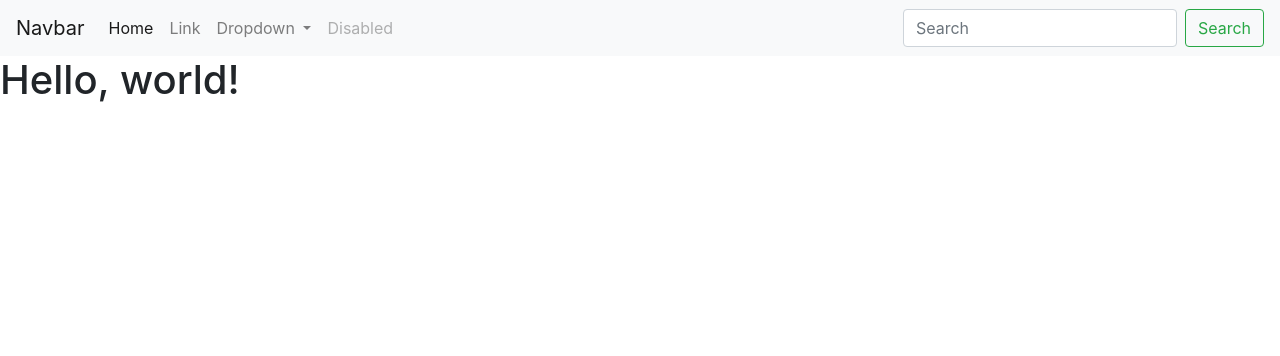
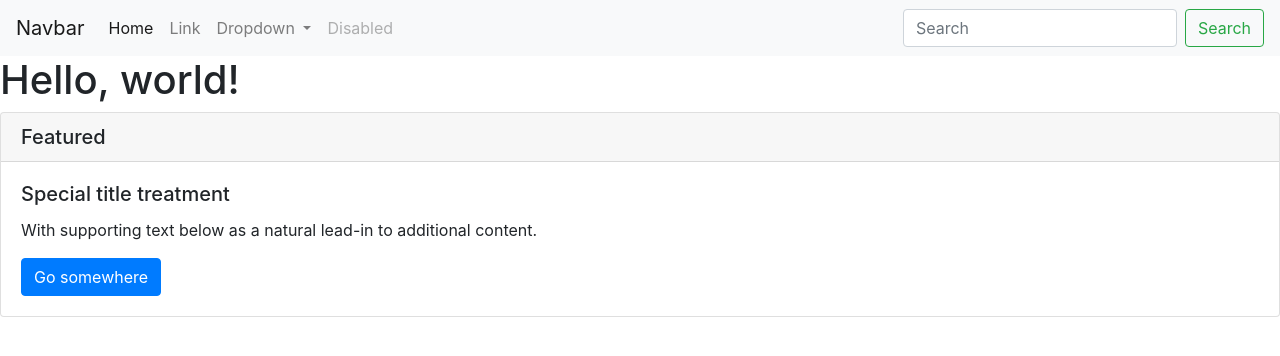
Before and after one commit to giovanniramirez/probando, a plain HTML site: page index.html in a window 1280 px wide. Drawn offline with nearby package versions, Linux system fonts and the light colour scheme.

Commit message:
Termine section

```diff
--- a/index.html
+++ b/index.html
@@ -48,6 +48,18 @@
       </nav>
     <h1>Hello, world!</h1>
 
+    <section>
+        <div class="card">
+            <h5 class="card-header">Featured</h5>
+            <div class="card-body">
+              <h5 class="card-title">Special title treatment</h5>
+              <p class="card-text">With supporting text below as a natural lead-in to additional content.</p>
+              <a href="#" class="btn btn-primary">Go somewhere</a>
+            </div>
+          </div>
+
+    </section>
+
     <script src="https://code.jquery.com/jquery-3.5.1.slim.min.js" integrity="sha384-DfXdz2htPH0lsSSs5nCTpuj/zy4C+OGpamoFVy38MVBnE+IbbVYUew+OrCXaRkfj" crossorigin="anonymous"></script>
     <script src="https://cdn.jsdelivr.net/npm/bootstrap@4.5.3/dist/js/bootstrap.bundle.min.js" integrity="sha384-ho+j7jyWK8fNQe+A12Hb8AhRq26LrZ/JpcUGGOn+Y7RsweNrtN/tE3MoK7ZeZDyx" crossorigin="anonymous"></script>
 
```
